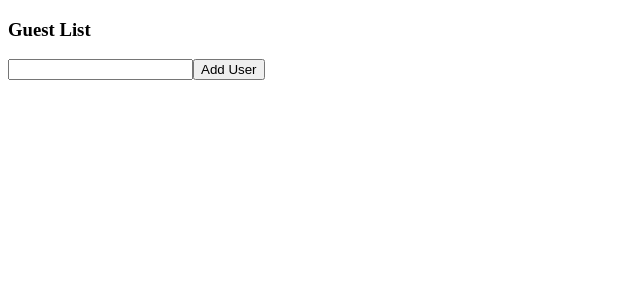
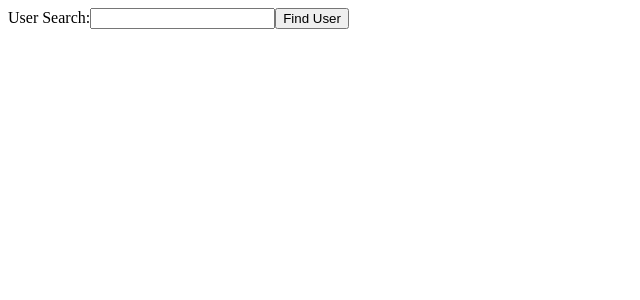
Before and after one commit to gauravcool/typescript-react-redux, a React (Create React App) app: page / in a window 1280 px wide. Shown: the top 300 px of the page, without its empty margins (0-640 px from the left). Built offline with nearby package versions, Linux system fonts and the light colour scheme.

Commit message:
Type Unions in state

```diff
--- a/src/index.tsx
+++ b/src/index.tsx
@@ -1,11 +1,10 @@
 import ReactDOM from 'react-dom';
 import { createRoot } from 'react-dom/client';
-import Parent from './props/Parent';
-import GuestList from './state/GuestList';
+import UserSearch from './state/UserSearch';
 
 const App = () => {
     return <div>
-        <GuestList />
+        <UserSearch />
     </div>
 };
 
--- /dev/null
+++ b/src/state/UserSearch.tsx
@@ -0,0 +1,32 @@
+import React, {useState} from 'react';
+
+const users = [
+    {name: 'Sara', age: 22},
+    {name: 'Felix', age: 37},
+    {name: 'Enya', age: 29}
+];
+
+const UserSearch: React.FC = () => {
+    const [name, setName] = useState('');
+    const [user, setUser] = useState<{name: string, age: number} | undefined>();
+
+    const onClick = () => {
+        const foundUser = users.find((user)=>{
+            return user.name === name
+        });
+        setUser(foundUser);
+        setName('');
+    };
+
+    return <div>
+        User Search:
+        <input value={name} onChange={e=> setName(e.target.value)} />
+        <button onClick={onClick}>Find User</button>
+        <div>
+            {user && user.name} <br />
+            {user && user.age}
+        </div>
+    </div>
+};
+
+export default UserSearch;
```
